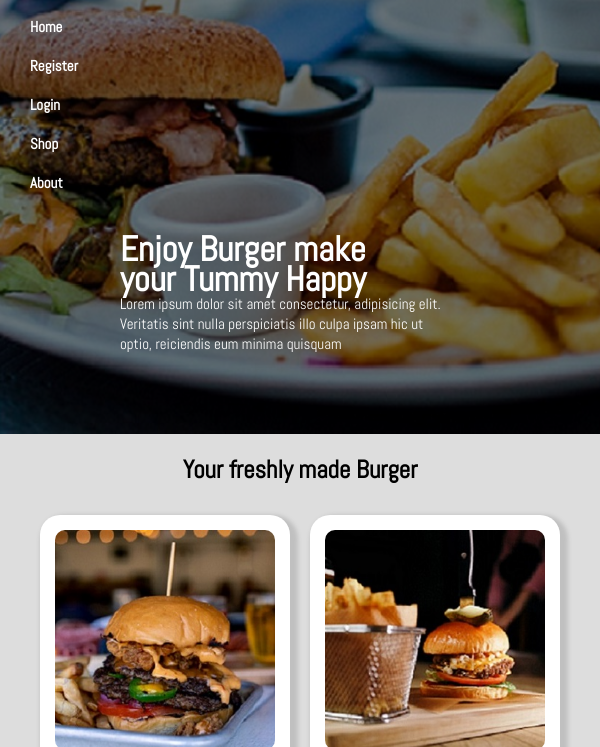
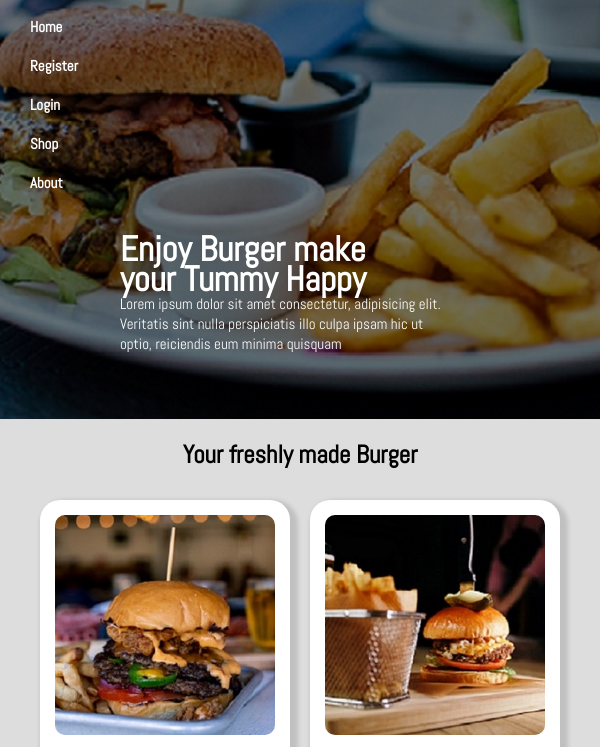
Before and after one commit to Onyii78/css3-assign-remote-repo, a plain HTML site: page index.html in a window 600 px wide. Shown: the part 53-800 px from the top of the page. Drawn offline with Linux system fonts and the light colour scheme.

Commit message:
add all files for commiting

```diff
--- a/css/correction.css
+++ b/css/correction.css
@@ -187,7 +187,7 @@ ul#menu li a{
 }
 
 .overlay{
-    padding-bottom: 80px;
+    padding-bottom: 65px;
     justify-content: center;
     margin-left: auto;
     margin-right: auto;
```
